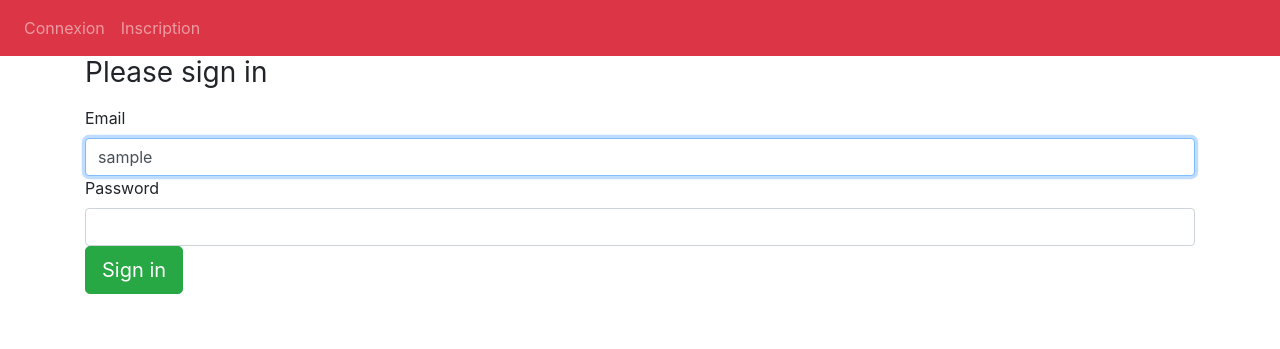
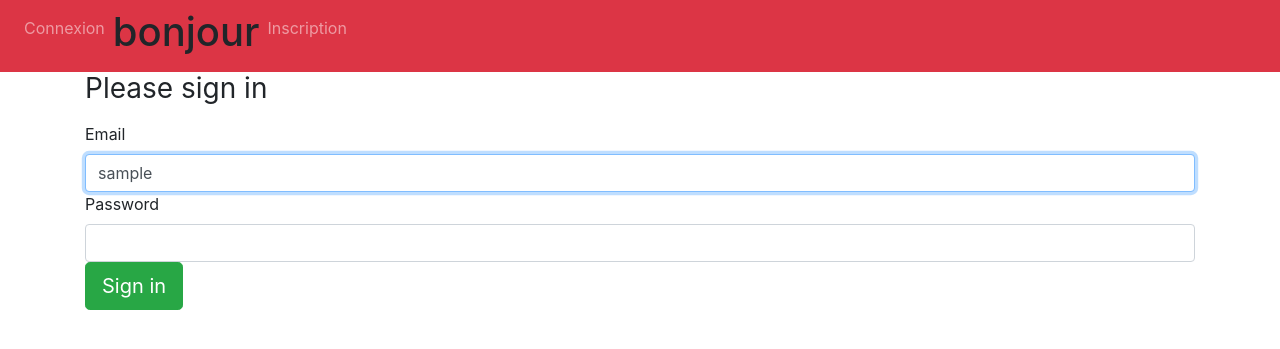
Before and after one commit to oussamajomaa/symfony-auth, a Symfony app: template templates/security/login.html.twig in a window 1280 px wide. Shown: the top 349 px of the page. Run offline with Twig, Linux system fonts and the light colour scheme; the template is opened without the code that fills it: most values are stand-ins (such as "Sample title", 1, 10 or a date in 2020); some libraries are stand-ins or nearby versions.

Commit message:
déploiement

```diff
--- a/templates/template_parts/_nav.html.twig
+++ b/templates/template_parts/_nav.html.twig
@@ -9,13 +9,13 @@
 
            <li class="nav-item ">
                <a class="nav-link " href="{{ path('app_logout') }}">Déconnexion</a>
-               <h1>bonjour {{ app.user }}</h1>
+
             </li>
            {% else %}
            <li class="nav-item ">
                <a class="nav-link " href="{{ path('app_login') }}">Connexion</a>
            </li>
-
+           <h1>bonjour {{ app.user.username }}</h1>
            <li class="nav-item ">
                <a class="nav-link " href="{{ path('app_register') }}">Inscription</a>
            </li>
```
